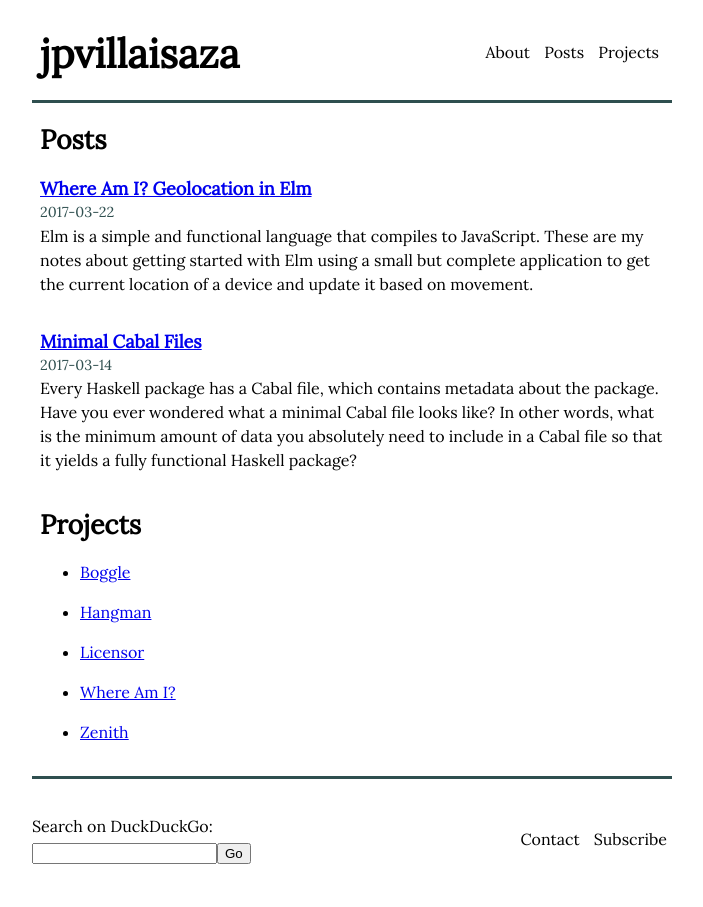
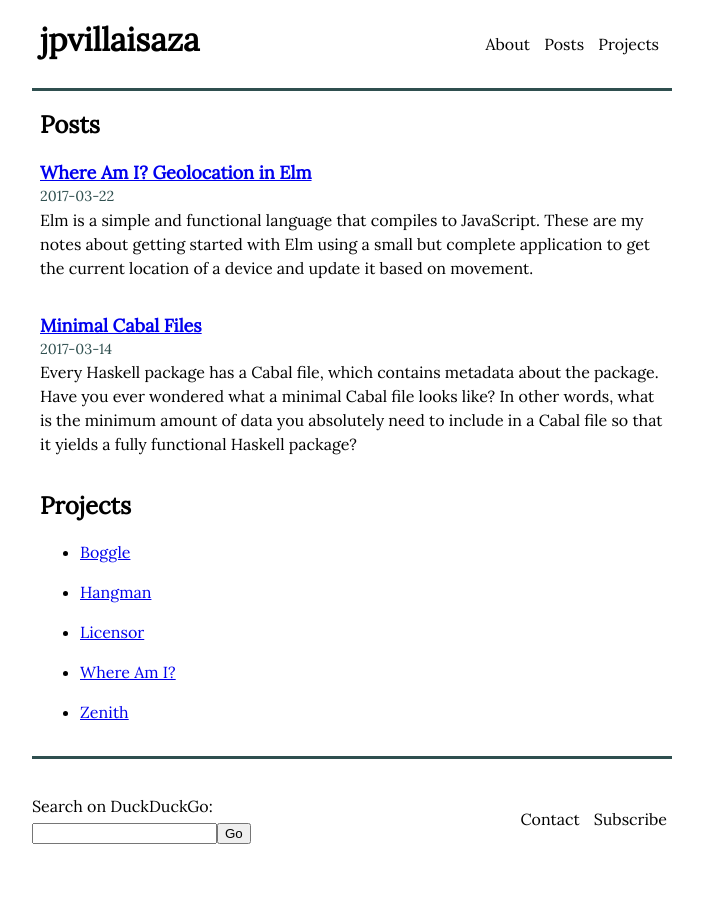
Before and after one commit to jpvillaisaza/jpvillaisaza.github.io, a Jekyll site: the page built from index.html, in a window 1280 px wide. Shown: the whole page, without its empty margins (288-991 px from the left). Built offline with Jekyll 4.4.1, drawn with Linux system fonts in a browser that asks for light colours.

Commit message:
Adjust h1 to h4 font sizes

```diff
--- a/_sass/main.scss
+++ b/_sass/main.scss
@@ -17,6 +17,7 @@ $color-04: mix($color-coffee, $color-wine);
 
 body {
   font-family: Lora, serif;
+  margin: 0;
   line-height: 1.5;
 }
 
@@ -28,10 +29,10 @@ body {
 
 /* */
 
-h1 { margin: 0; font-size: 2.5em; }
-h2 { margin: 0; font-size: 1.667em; }
-h3 { margin: 0; font-size: 1.5em; }
-h4 { margin: 0; font-size: 1.111em; }
+h1 { margin: 0; font-size: 2.00em; }
+h2 { margin: 0; font-size: 1.50em; }
+h3 { margin: 0; font-size: 1.17em; }
+h4 { margin: 0; font-size: 1.00em; }
 
 /* */
 
```
